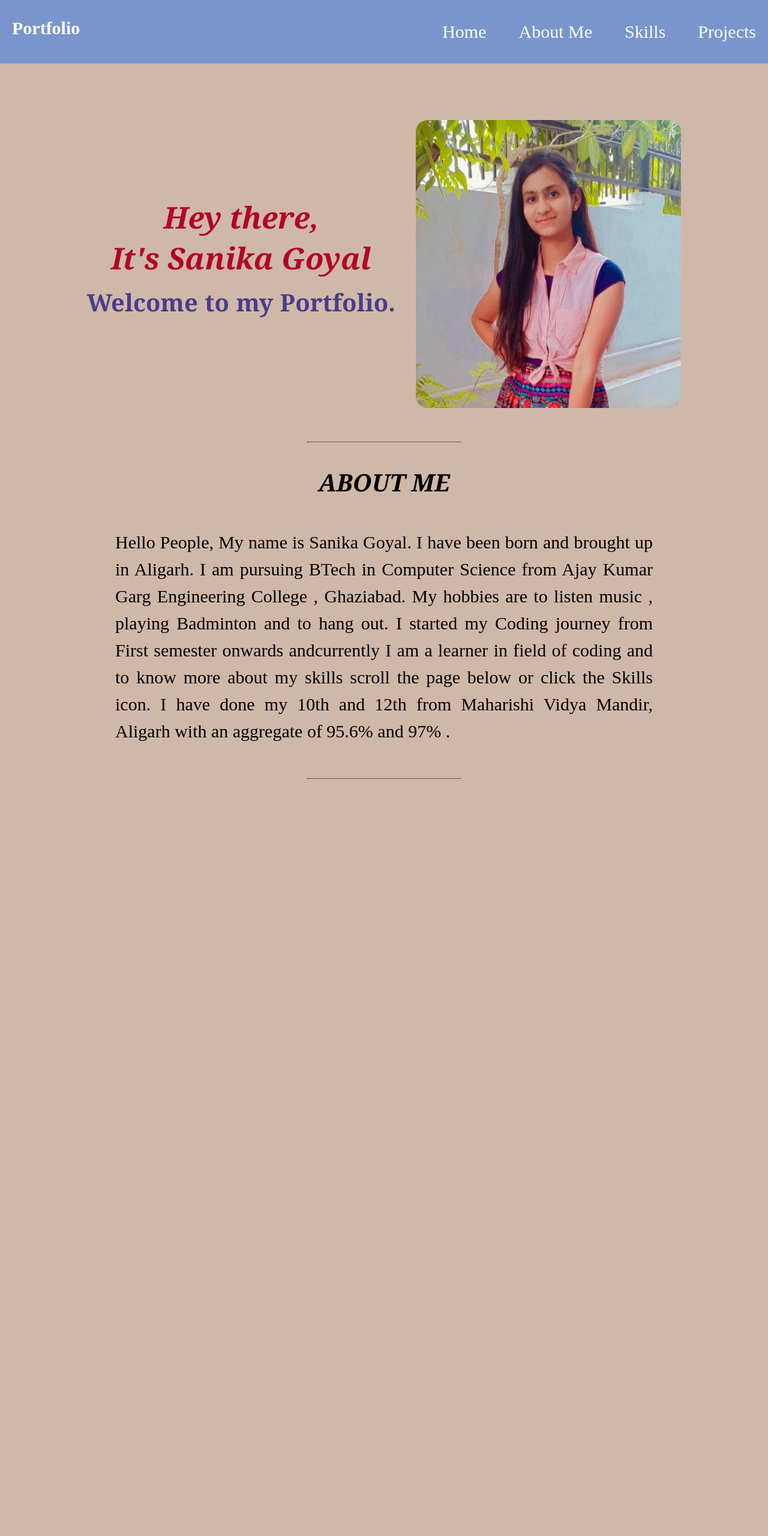
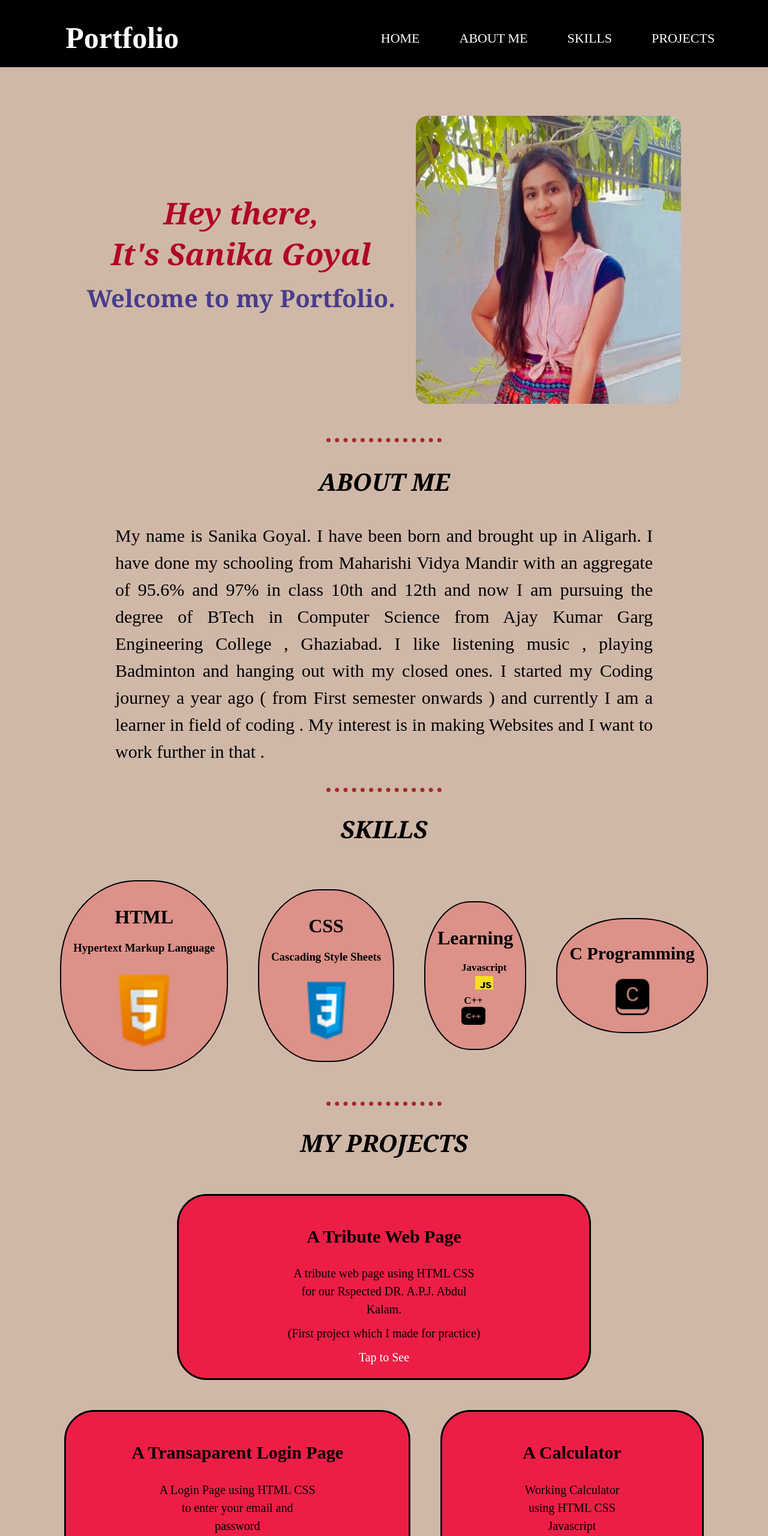
Before and after one commit to Sanikagoyal28/portfolio.github.io, a plain HTML site: page index.html in a window 1280 px wide. Shown: the top 2560 px of the page at 60% size. Before the commit the page ends 1306 px from the top, so only its background shows below. Drawn offline with Linux system fonts and the light colour scheme.

Commit message:
skills and project section created

```diff
--- a/index.html
+++ b/index.html
@@ -13,18 +13,22 @@
   </head>
   <body>
     <div class="header">
-      <div class="navRow">
+      <div class="NAV">
         <h1 id="portfolio">Portfolio</h1>
-        <label id="icon"><i class="fa-solid fa-bars"></i></label>
-        <nav id="navBar">
+        <div id="navRow">
+          <nav>
             <ul class="list">
               <li><a href="#">Home</a></li>
               <li><a href="#aboutMe">About Me</a></li>
               <li><a href="#skills">Skills</a></li>
-            <li><a href="#">Projects</a></li>
+              <li><a href="#mainProject">Projects</a></li>
             </ul>
           </nav>
         </div>
+      </div>
+      <span
+        ><label id="icon"><i class="fa-solid fa-bars"></i></label
+      ></span>
     </div>
     <div class="home">
       <div class="intro">
@@ -39,17 +43,67 @@
     <div class="aboutMe" id="aboutMe">
       <h2>ABOUT ME</h2>
       <p class="ME">
-        Hello People, My name is Sanika Goyal. I have been born and brought up
-        in Aligarh. I am pursuing BTech in Computer Science from Ajay Kumar Garg
-        Engineering College , Ghaziabad. My hobbies are to listen music ,
-        playing Badminton and to hang out. I started my Coding journey from
-        First semester onwards andcurrently I am a learner in field of coding
-        and to know more about my skills scroll the page below or click the
-        Skills icon. I have done my 10th and 12th from Maharishi Vidya Mandir,
-        Aligarh with an aggregate of 95.6% and 97% .
+        My name is Sanika Goyal. I have been born and brought up
+        in Aligarh. I have done my schooling from Maharishi Vidya Mandir
+        with an aggregate of 95.6% and 97% in class 10th and 12th
+        and now I am pursuing the degree of BTech in Computer Science from Ajay Kumar Garg
+        Engineering College , Ghaziabad. I like listening music ,
+        playing Badminton and hanging out with my closed ones. I started my Coding journey a year ago
+        ( from First semester onwards ) and currently I am a learner in field of coding . My interest
+         is in making Websites and I want to work further in that .
       </p>
-      <br />
     </div>
     <hr />
+    <div class="skills" id="skills">
+      <h2>SKILLS</h2>
+      <div class="skillContainer">
+        <div class="block" id="html">
+          <h1>HTML</h1>
+          <h3>Hypertext Markup Language</h3>
+          <img src="icons8-html-5-48.png" alt="html" height="150" width="120" />
+        </div>
+        <div class="block" id="css">
+          <h1>CSS</h1>
+          <h3>Cascading Style Sheets</h3>
+          <img src="icons8-css3-48.png" alt="css" height="120" width="90" />
+        </div>
+        <div class="block" id="js">
+          <h1>Learning</h1>
+          <ul class="skillList">
+            <li id="javascript"><div id="javascript">Javascript</div>
+              <div><img src="icons8-javascript-48.png" height="30" width="40"></div></li>
+          <li><div id="cpp">C++</div>
+          <div><img src="icons8-c-plus-plus-26.png" height="30" width="40"/></div></li>
+        </div>
+        <div class="block" id="c">
+          <h1>C Programming</h1>
+          <img src="icons8-c-key-50.png" alt="c" height="70" width="70" />
+        </div>
+      </div>
+      <br>
+    </div>
+    <hr/>
+    <div class="mainProject" id="mainProject">
+      <h2 id="heading">MY PROJECTS</h2>
+    <div class="projects">
+      <div class="projectBlock" id="tribute">
+        <h2>A Tribute Web Page</h2>
+        <p>A tribute web page using HTML CSS for our Rspected DR. A.P.J. Abdul Kalam.</p>
+        <p>(First project which I made for practice)</p>
+        <a href="https://sanikagoyal28.github.io/tributeWebsite.github.io-/">Tap to See</a>
+      </div>
+      <div class="projectBlock">
+        <h2>A Transaparent Login Page</h2>
+        <p>A Login Page using HTML CSS to enter your email and password</p>
+        <a href="https://sanikagoyal28.github.io/transparentLoginPage.github.io/">Tap to See</a>
+      </div>
+      <div class="projectBlock">
+        <h2>A Calculator</h2>
+        <p>Working Calculator using HTML CSS Javascript</p>
+        <a href="" alt="calculator">Tap to See</a>
+      </div>
+    </div>
+    </div>
+    <hr>
   </body>
 </html>
--- a/portfolio.css
+++ b/portfolio.css
@@ -5,71 +5,112 @@ body {
   margin: 0;
   padding: 0;
 }
+/*NavBar*/
 .header {
-  position: relative;
+  background-color: black;
+  width: 100%;
+  height: 14vh;
+  padding: 0;
+  text-align: center;
+  position: sticky;
 }
-.navRow {
-  margin: auto;
-  background-color: rgba(101, 141, 214, 0.8);
+.NAV {
   display: flex;
-  flex-wrap: wrap;
-  justify-content: space-between;
+  justify-content: space-around;
+  align-items: center;
 }
-.navRow #portfolio {
-  padding: 0 20px;
-  font-size: 30px;
+.header #portfolio {
+  display: block;
+  margin-top: 2.5%;
+  font-size: 50px;
+  text-transform: capitalize;
   color: white;
-  text-transform: capitalize;
+  padding: 2px;
+  text-align: center;
 }
-.navRow #navBar {
-  padding: 0 20px;
+
+#navRow {
+  /*
+  background-color: blueviolet;
+
+  margin-left: 20px;
+  margin-right: -2%;
+  */
 }
 .list {
   list-style: none;
+  margin-top: 2.5%;
+  margin-right: -15%;
 }
 .list li {
-  font-size: 30px;
   display: inline-block;
-  margin-left: 50px;
-}
-.navRow {
-  padding: 10px 0;
+  margin: 16px;
+  line-height: 20px;
 }
 .list li a {
   display: block;
   text-decoration: none;
   color: white;
-  padding: 10px 0;
+  font-size: 22px;
+  padding: 0 15px;
+  text-transform: uppercase;
 }
-.list li a:hover {
-  color: black;
+.list li a:hover,
+a.active {
+  color: darkcyan;
 }
-.navRow #icon {
-  position: relative;
+.header #icon {
   font-size: 30px;
-  padding: 10px 0;
-  margin: 10px 0;
+  color: white;
+  float: right;
+  cursor: pointer;
+  margin-right: 40px;
+  margin-top: -4%;
   display: none;
-  justify-content: center;
-  align-items: center;
 }
 
-@media (max-width: 991px) {
-  .navRow #icon {
+@media (max-width: 990px) {
+  .header #icon {
+    display: block;
+  }
+  .header #portfolio {
+    font-size: 30px;
+    position: relative;
+  }
+  .list {
+    width: 100%;
+    height: fit-content;
+    border-radius: 10px;
+    position: fixed;
+    top: 12%;
+    left: -10px;
+    text-align: center;
     display: flex;
+    flex-direction: column;
+    background-color: rgb(22, 21, 21, 0.5);
   }
-  .header #navBar {
-    position: absolute;
-    left: 0;
-    top: 100%;
-    width: 100%;
+  .list li {
+    display: block;
+    margin: 0;
+    margin-top: 10px;
+    padding: 20px;
+  }
+  .list li a:hover,
+  a.active {
+    color: darkcyan;
+    text-transform: uppercase;
+  }
+  #icon:onclick {
   }
 }
+
 /*HORIZONTAL RULE */
 hr {
   border-style: none;
   border-top-style: dotted;
-  width: 20%;
+  width: 15%;
+  border-width: 7px;
+  color: brown;
 }
 /*HOME PAGE*/
 .home {
@@ -77,7 +118,7 @@ hr {
   width: 80vw;
   height: 65vh;
   margin: auto;
-  margin-top: 2%;
+  margin-top: 1%;
   display: flex;
   justify-content: space-around;
   padding: 3%;
@@ -134,7 +175,7 @@ hr {
   width: 70%;
   margin: auto;
   text-align: justify;
-  margin-top: 50px;
+  margin-top: 40px;
 }
 
 .aboutMe h2 {
@@ -143,3 +184,112 @@ hr {
   font-style: oblique;
   text-align: center;
 }
+
+/*SKILLS*/
+
+.skills {
+  margin-top: 30px;
+}
+.skills h2 {
+  font-size: 40px;
+  font-family: Georgia, "Times New Roman", Times, serif;
+  font-style: oblique;
+  text-align: center;
+}
+.skillContainer {
+  display: flex;
+  flex-wrap: wrap;
+  align-items: center;
+  justify-content: center;
+}
+.skills .block {
+  border: 2px solid black;
+  border-radius: 45%;
+  padding: 20px;
+  background-color: rgba(233, 108, 108, 0.5);
+  margin: 25px;
+  text-align: center;
+  height: fit-content;
+  width: fit-content;
+}
+.skillContainer #c {
+  text-align: center;
+}
+.skillContainer #c h1 {
+  font-size: 30px;
+}
+#js .skillList {
+  list-style: none;
+  display: flex;
+  flex-direction: column;
+  align-items: baseline;
+}
+
+#js .skillList #javascript {
+  font-size: 17px;
+  font-weight: 600;
+  text-align: center;
+}
+#js .skillList #cpp {
+  font-size: 17px;
+  font-weight: 600;
+}
+
+.block:hover {
+  transform: scale(1.1);
+  overflow: hidden;
+  transition-timing-function: ease-in-out;
+  transition-delay: 0.3s;
+}
+/*PROJECTS*/
+.mainProject {
+  margin-bottom: 2%;
+}
+.mainProject #heading {
+  font-size: 40px;
+  font-family: Georgia, "Times New Roman", Times, serif;
+  font-style: oblique;
+  text-align: center;
+}
+.projects {
+  display: flex;
+  flex-wrap: wrap;
+  align-items: center;
+  justify-content: center;
+}
+.projectBlock {
+  background-color: rgb(241, 14, 60, 0.9);
+  border: 3px solid black;
+  border-radius: 50px;
+  padding: 20px;
+  margin: 25px;
+  font-size: 20px;
+  text-align: center;
+  line-height: 1.5;
+  width: fit-content;
+}
+
+.projectBlock a {
+  text-decoration: none;
+  color: white;
+  font-size: 20px;
+}
+
+.projectBlock p {
+  width: 50%;
+  margin: auto;
+  margin-bottom: 10px;
+}
+
+.projectBlock:hover {
+  transform: scale(1.1);
+  overflow: hidden;
+  transition-timing-function: ease-in;
+  transition-delay: 0.3s;
+  background: linear-gradient(
+    to right,
+    rgb(230, 35, 67),
+    rgb(240, 62, 92),
+    rgb(245, 125, 145)
+  );
+}
```
Lines whose indentation alone changed are shown as unchanged.
